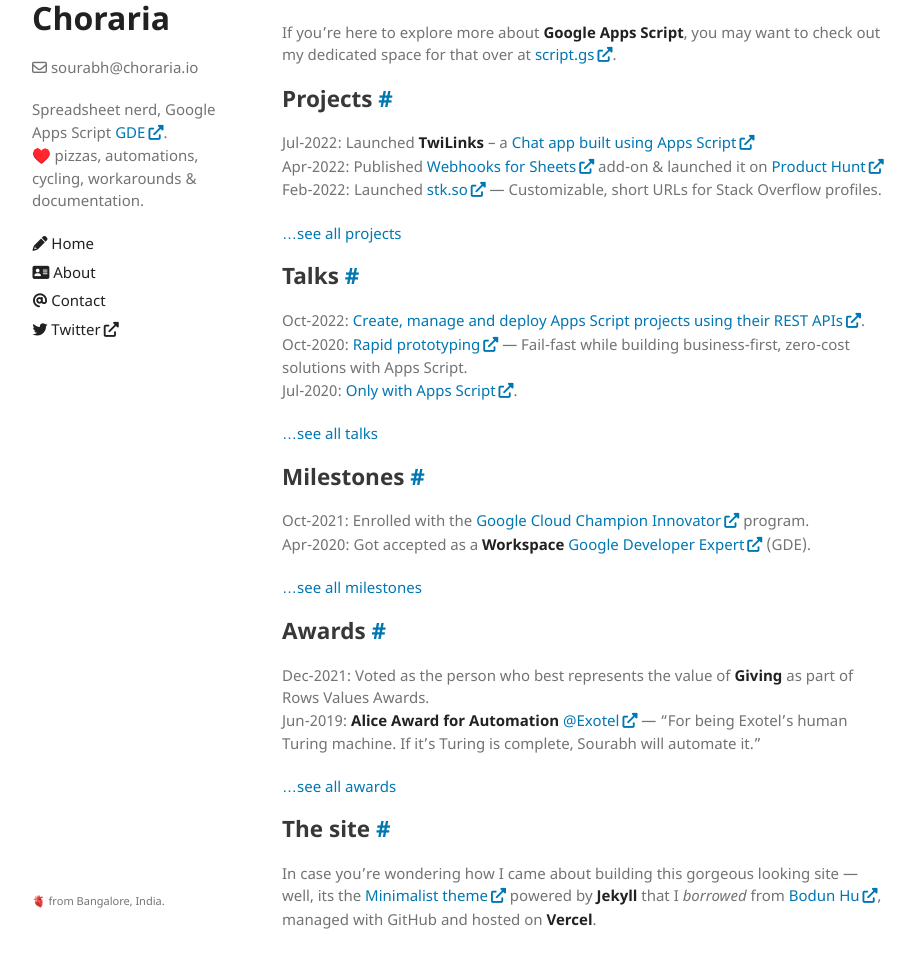
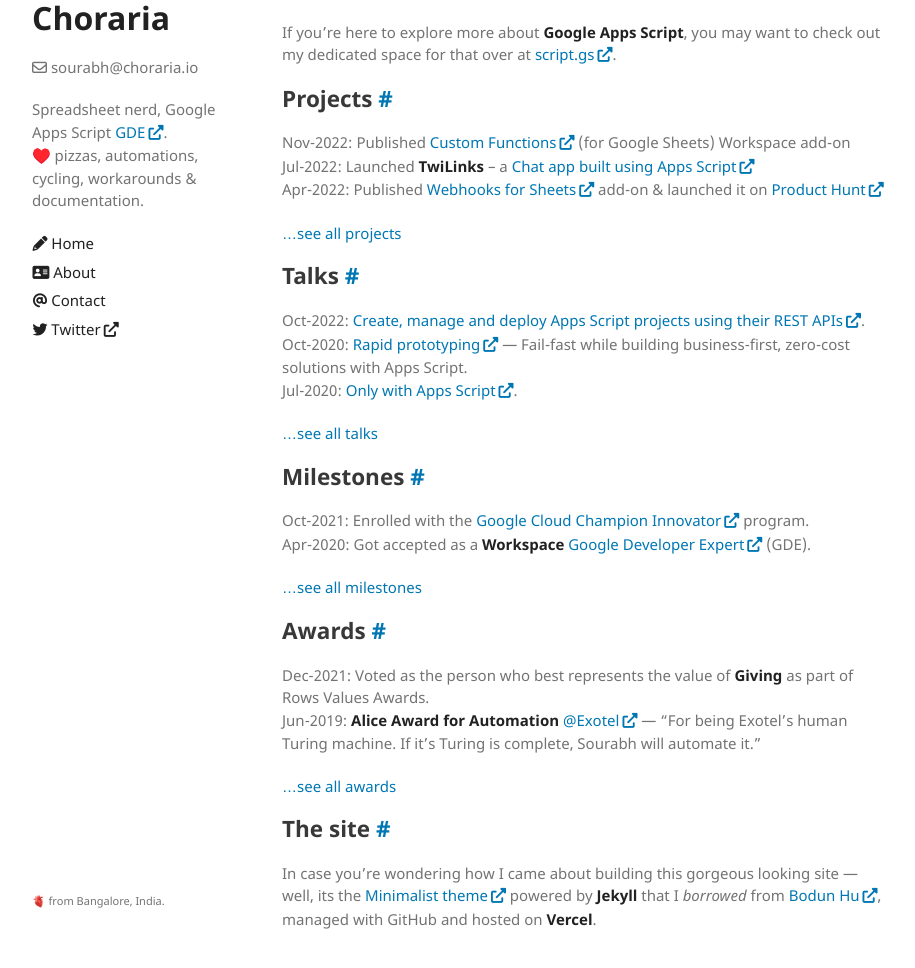
Before and after one commit to choraria/choraria-io, a Jekyll site: the page built from pages/about.md, in a window 1280 px wide and 1227 px high. Shown: the part 247-1215 px from the top of the window, without its empty margins (178-1093 px from the left). Built offline with Jekyll 4.4.1, drawn with Linux system fonts in a browser that asks for light colours.

Commit message:
Update about.md

```diff
--- a/pages/about.md
+++ b/pages/about.md
@@ -13,9 +13,9 @@ If you're here to explore more about **Google Apps Script**, you may want to che
 
 ## Projects
 
+Nov-2022: Published [Custom Functions](https://workspace.google.com/marketplace/app/custom_functions/3868008326) (for Google Sheets) Workspace add-on<br />
 Jul-2022: Launched **TwiLinks** – a [Chat app built using Apps Script](https://script.gs/introducing-twilinks-a-chat-app-built-using-apps-script/)<br />
 Apr-2022: Published [Webhooks for Sheets](https://workspace.google.com/marketplace/app/webhooks_for_sheets/860288437469) add-on & launched it on [Product Hunt](https://www.producthunt.com/posts/webhooks-for-sheets)<br />
-Feb-2022: Launched [stk.so](https://stk.so/) — Customizable, short URLs for Stack Overflow profiles.<br />
 
 [...see all projects](/projects/)
 
```
